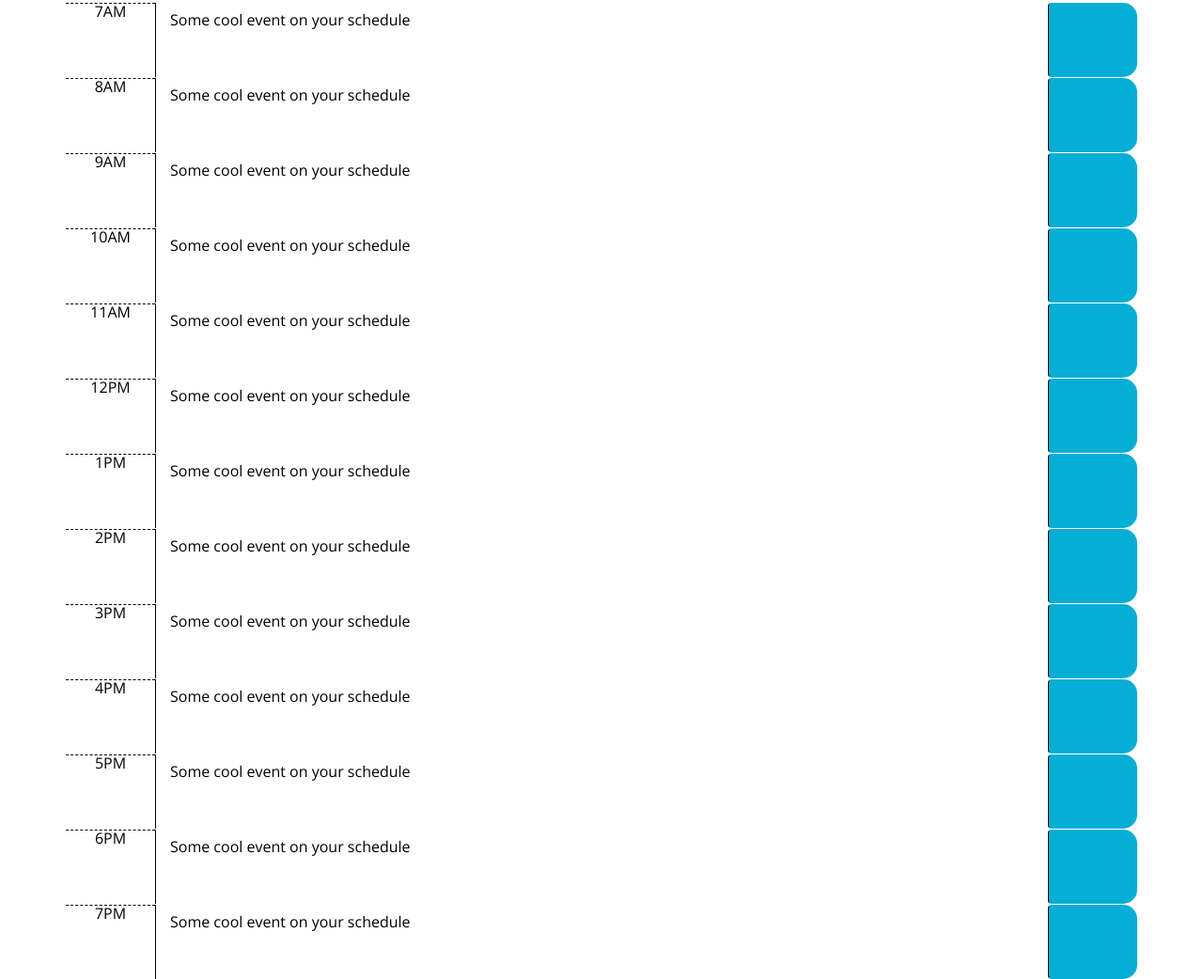
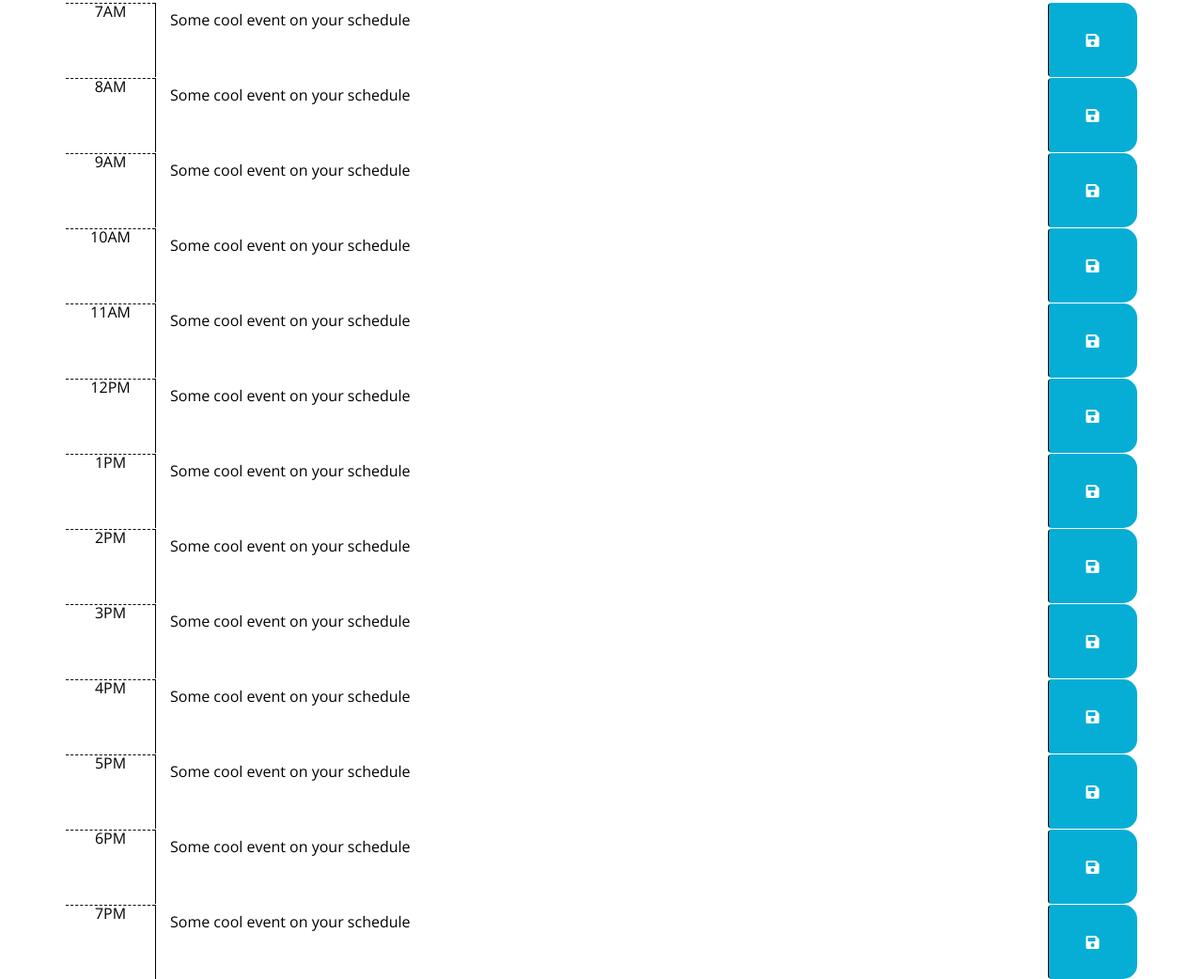
Before and after one commit to KLong75/daily-calendar, a plain HTML site: page index.html in a window 1280 px wide. Shown: the part 334-1376 px from the top of the page at 94% size. Drawn offline with nearby package versions, Linux system fonts and the light colour scheme.

Commit message:
add save icon to save buttons

```diff
--- a/assets/css/style.css
+++ b/assets/css/style.css
@@ -13,7 +13,6 @@ textarea{
   padding: 10px;
 }
 
-
 .jumbotron {
   text-align: center;
   background-color: transparent;
@@ -24,8 +23,6 @@ textarea{
 
 .description{
   white-space: pre-wrap;
-  border-left: 1px solid black;
-  border-top-right-radius: 15px;
 }
 
 .time-block{
--- a/index.html
+++ b/index.html
@@ -32,67 +32,67 @@
       <div id="hour-7" class="row time-block">
         <div class="col-md-1 hour" id="event-time-7am">7AM</div>
         <textarea class="col-md-10 description" id="event-text-7am">Some cool event on your schedule</textarea>
-        <button class="col-md-1 btn saveBtn" id="save-event-7am"></button>
+        <button class="col-md-1 btn saveBtn" id="save-event-7am"><i class="fas fa-save"></i></button>
       </div>
       <div id="hour-7" class="row time-block">
         <div class="col-md-1 hour" id="event-time-8am">8AM</div>
         <textarea class="col-md-10 description" id="event-text-8am">Some cool event on your schedule</textarea>
-        <button class="col-md-1 btn saveBtn" id="save-event-8am"></button>
+        <button class="col-md-1 btn saveBtn" id="save-event-8am"><i class="fas fa-save"></i></button>
       </div>
       <div id="hour-7" class="row time-block">
         <div class="col-md-1 hour" id="event-time-9am">9AM</div>
         <textarea class="col-md-10 description" id="event-text-9am">Some cool event on your schedule</textarea>
-        <button class="col-md-1 btn saveBtn" id="save-event-9am"></button>
+        <button class="col-md-1 btn saveBtn" id="save-event-9am"><i class="fas fa-save"></i></button>
       </div>
       <div id="hour-7" class="row time-block">
         <div class="col-md-1 hour" id="event-time-10am">10AM</div>
         <textarea class="col-md-10 description" id="event-text-10am">Some cool event on your schedule</textarea>
-        <button class="col-md-1 btn saveBtn" id="save-event-10am"></button>
+        <button class="col-md-1 btn saveBtn" id="save-event-10am"><i class="fas fa-save"></i></button>
       </div>
       <div id="hour-7" class="row time-block">
         <div class="col-md-1 hour" id="event-time-11am">11AM</div>
         <textarea class="col-md-10 description" id="event-text-11am">Some cool event on your schedule</textarea>
-        <button class="col-md-1 btn saveBtn" id="save-event-11am"></button>
+        <button class="col-md-1 btn saveBtn" id="save-event-11am"><i class="fas fa-save"></i></button>
       </div>
       <div id="hour-7" class="row time-block">
         <div class="col-md-1 hour" id="event-time-12pm">12PM</div>
         <textarea class="col-md-10 description" id="event-text-12pm">Some cool event on your schedule</textarea>
-        <button class="col-md-1 btn saveBtn" id="save-event-12pm"></button>
+        <button class="col-md-1 btn saveBtn" id="save-event-12pm"><i class="fas fa-save"></i></button>
       </div>
       <div id="hour-7" class="row time-block">
         <div class="col-md-1 hour" id="event-time-1pm">1PM</div>
         <textarea class="col-md-10 description" id="event-text-1pm">Some cool event on your schedule</textarea>
-        <button class="col-md-1 btn saveBtn" id="save-event-1pm"></button>
+        <button class="col-md-1 btn saveBtn" id="save-event-1pm"><i class="fas fa-save"></i></button>
       </div>
       <div id="hour-7" class="row time-block">
         <div class="col-md-1 hour" id="event-time-2pm">2PM</div>
         <textarea class="col-md-10 description" id="event-text-2pm">Some cool event on your schedule</textarea>
-        <button class="col-md-1 btn saveBtn" id="save-event-2pm"></button>
+        <button class="col-md-1 btn saveBtn" id="save-event-2pm"><i class="fas fa-save"></i></button>
       </div>
       <div id="hour-7" class="row time-block">
         <div class="col-md-1 hour" id="event-time-3pm">3PM</div>
         <textarea class="col-md-10 description" id="event-text-3pm">Some cool event on your schedule</textarea>
-        <button class="col-md-1 btn saveBtn" id="save-event-3pm"></button>
+        <button class="col-md-1 btn saveBtn" id="save-event-3pm"><i class="fas fa-save"></i></button>
       </div>
       <div id="hour-7" class="row time-block">
         <div class="col-md-1 hour" id="event-time-4pm">4PM</div>
         <textarea class="col-md-10 description" id="event-text-4pm">Some cool event on your schedule</textarea>
-        <button class="col-md-1 btn saveBtn" id="save-event-4pm"></button>
+        <button class="col-md-1 btn saveBtn" id="save-event-4pm"><i class="fas fa-save"></i></button>
       </div>
       <div id="hour-7" class="row time-block">
         <div class="col-md-1 hour" id="event-time-5pm">5PM</div>
         <textarea class="col-md-10 description" id="event-text-5pm">Some cool event on your schedule</textarea>
-        <button class="col-md-1 btn saveBtn" id="save-event-5pm"></button>
+        <button class="col-md-1 btn saveBtn" id="save-event-5pm"><i class="fas fa-save"></i></button>
       </div>
       <div id="hour-7" class="row time-block">
         <div class="col-md-1 hour" id="event-time-6pm">6PM</div>
         <textarea class="col-md-10 description" id="event-text-6pm">Some cool event on your schedule</textarea>
-        <button class="col-md-1 btn saveBtn" id="save-event-6pm"></button>
+        <button class="col-md-1 btn saveBtn" id="save-event-6pm"><i class="fas fa-save"></i></button>
       </div>
       <div id="hour-7" class="row time-block">
         <div class="col-md-1 hour" id="event-time-7pm">7PM</div>
         <textarea class="col-md-10 description" id="event-text-7pm">Some cool event on your schedule</textarea>
-        <button class="col-md-1 btn saveBtn" id="save-event-7pm"></button>
+        <button class="col-md-1 btn saveBtn" id="save-event-7pm"><i class="fas fa-save"></i></button>
       </div>
     </div>
 
```
